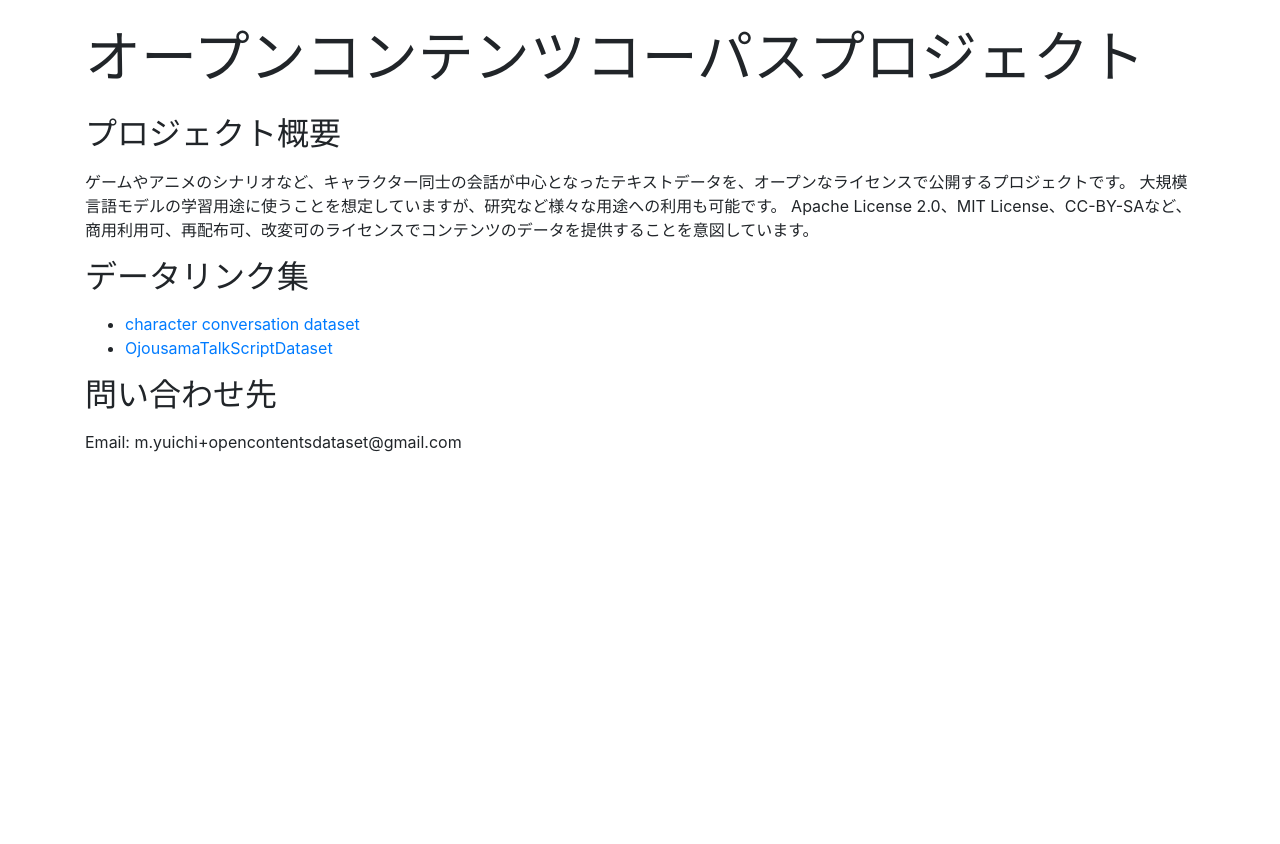
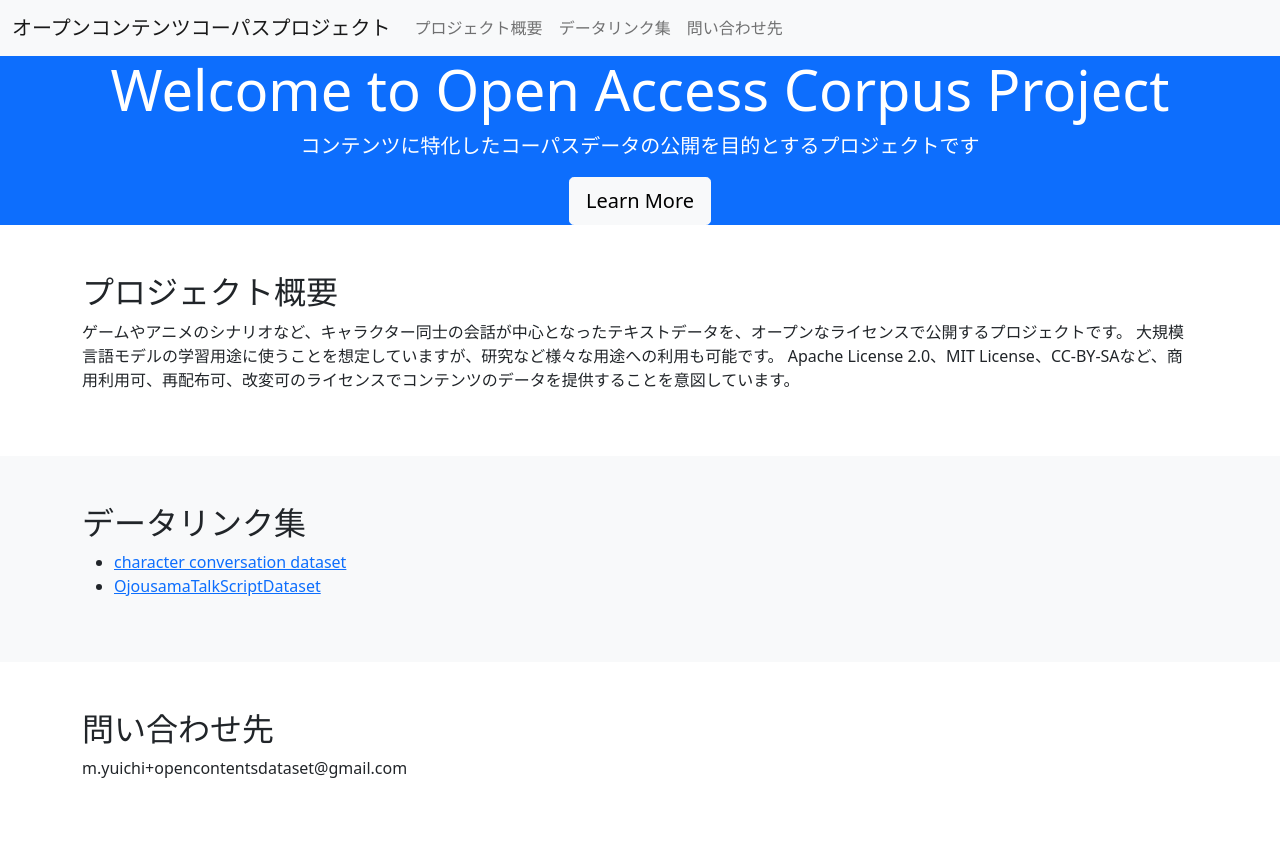
Before and after one commit to matsuvr/matsuvr.github.io, a plain HTML site: page index.html in a window 1280 px wide. Before the commit the page ends 800 px from the top, so only its background shows below. Drawn offline with nearby package versions, Linux system fonts and the light colour scheme.

Commit message:
bootstrapっぽく

```diff
--- a/index.html
+++ b/index.html
@@ -2,44 +2,70 @@
 <html lang="ja">
 <head>
     <meta charset="UTF-8">
-    <meta name="viewport" content="width=device-width, initial-scale=1.0">
+    <meta name="viewport" content="width=device-width, initial-scale=1">
     <title>オープンコンテンツコーパスプロジェクト</title>
-    <!-- Bootstrap CSS CDN for a modern look and responsiveness -->
-    <link rel="stylesheet" href="https://stackpath.bootstrapcdn.com/bootstrap/4.3.1/css/bootstrap.min.css">
-    <!-- Custom CSS -->
+    <link href="https://stackpath.bootstrapcdn.com/bootstrap/5.0.0-beta1/css/bootstrap.min.css" rel="stylesheet">
     <link rel="stylesheet" href="styles.css">
 </head>
 <body>
-    <div class="container">
-        <section id="title">
-            <h1 class="display-4 my-4">オープンコンテンツコーパスプロジェクト</h1>
-        </section>
+    <!-- Navbar -->
+    <nav class="navbar navbar-expand-lg navbar-light bg-light">
+        <div class="container-fluid">
+            <a class="navbar-brand" href="#">オープンコンテンツコーパスプロジェクト</a>
+            <div class="collapse navbar-collapse">
+                <ul class="navbar-nav ml-auto">
+                    <li class="nav-item">
+                        <a class="nav-link" href="#overview">プロジェクト概要</a>
+                    </li>
+                    <li class="nav-item">
+                        <a class="nav-link" href="#datalinks">データリンク集</a>
+                    </li>
+                    <li class="nav-item">
+                        <a class="nav-link" href="#contact">問い合わせ先</a>
+                    </li>
+                </ul>
+            </div>
+        </div>
+    </nav>
 
-        <section id="overview">
-            <h2 class="my-3">プロジェクト概要</h2>
-            <p>ゲームやアニメのシナリオなど、キャラクター同士の会話が中心となったテキストデータを、オープンなライセンスで公開するプロジェクトです。
-                大規模言語モデルの学習用途に使うことを想定していますが、研究など様々な用途への利用も可能です。
-                Apache License 2.0、MIT License、CC-BY-SAなど、商用利用可、再配布可、改変可のライセンスでコンテンツのデータを提供することを意図しています。
-            </p>
-        </section>
+    <!-- Hero Section -->
+    <header class="hero bg-primary text-white text-center">
+        <div class="container text-center">
+            <h1 class="display-4">Welcome to Open Access Corpus Project</h1>
+            <p class="lead">コンテンツに特化したコーパスデータの公開を目的とするプロジェクトです</p>
+            <a href="#overview" class="btn btn-light btn-lg">Learn More</a>
+        </div>
+    </header>
 
-        <section id="datalinks">
-            <h2 class="my-3">データリンク集</h2>
+    <!-- Overview Section -->
+    <section id="overview" class="py-5">
+        <div class="container">
+            <h2>プロジェクト概要</h2>
+            <p>ゲームやアニメのシナリオなど、キャラクター同士の会話が中心となったテキストデータを、オープンなライセンスで公開するプロジェクトです。 大規模言語モデルの学習用途に使うことを想定していますが、研究など様々な用途への利用も可能です。 Apache License 2.0、MIT License、CC-BY-SAなど、商用利用可、再配布可、改変可のライセンスでコンテンツのデータを提供することを意図しています。</p>
+        </div>
+    </section>
+
+    <!-- Data Links Section -->
+    <section id="datalinks" class="py-5 bg-light">
+        <div class="container">
+            <h2>データリンク集</h2>
             <ul>
                 <li><a href="https://github.com/matsuvr/characterconversationdataset">character conversation dataset</a></li>
                 <li><a href="https://github.com/matsuvr/OjousamaTalkScriptDataset">OjousamaTalkScriptDataset</a></li>
                 <!-- その他のデータリンクを追加します -->
             </ul>
-        </section>
+        </div>
+    </section>
 
-        <section id="contact">
-            <h2 class="my-3">問い合わせ先</h2>
-            <p>Email: m.yuichi+opencontentsdataset@gmail.com</p>
-        </section>
-    </div>
+    <!-- Contact Section -->
+    <section id="contact" class="py-5">
+        <div class="container">
+            <h2>問い合わせ先</h2>
+            <p>m.yuichi+opencontentsdataset@gmail.com</p>
+        </div>
+    </section>
 
-    <!-- jQuery and Bootstrap Bundle (includes Popper) -->
-    <script src="https://code.jquery.com/jquery-3.4.1.slim.min.js"></script>
-    <script src="https://stackpath.bootstrapcdn.com/bootstrap/4.3.1/js/bootstrap.bundle.min.js"></script>
+    <script src="https://code.jquery.com/jquery-3.5.1.slim.min.js"></script>
+    <script src="https://stackpath.bootstrapcdn.com/bootstrap/5.0.0-beta1/js/bootstrap.bundle.min.js"></script>
 </body>
 </html>
--- a/style.css
+++ b/style.css
@@ -46,3 +46,29 @@ button:hover {
     margin: 0 auto;
     padding: 10px;
 }
+
+
+/* Navbar */
+.navbar {
+    margin-bottom: 0;
+}
+
+/* Hero Section */
+.hero {
+    padding: 100px 0;
+    background: #6699cc;
+    color: white;
+}
+
+/* Content Sections */
+section {
+    padding: 60px 0;
+}
+
+section.bg-light {
+    background-color: #f8f9fa;
+}
+
+section h2 {
+    margin-bottom: 30px;
+}
```
Also changed, not shown: ＿＿index.html (added, +45 -0 lines).
